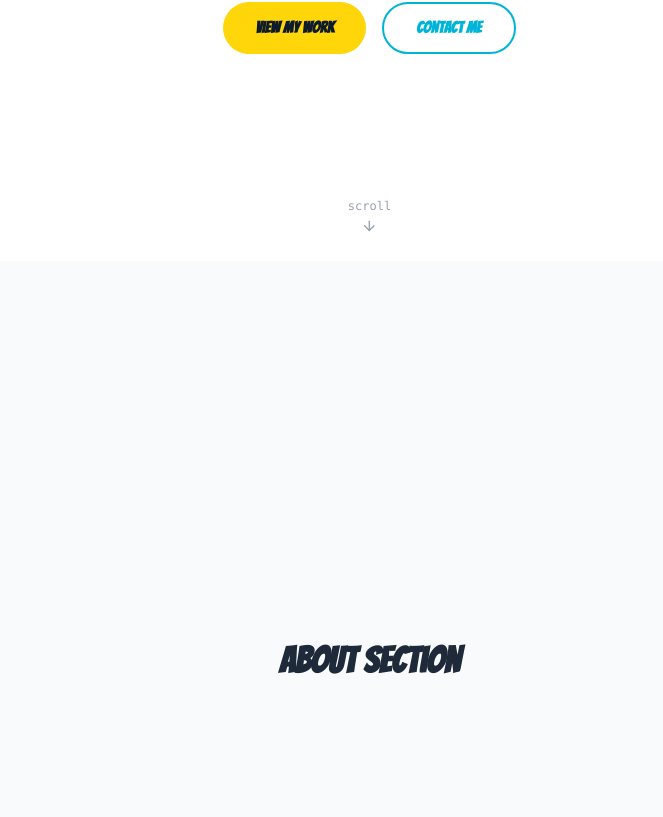
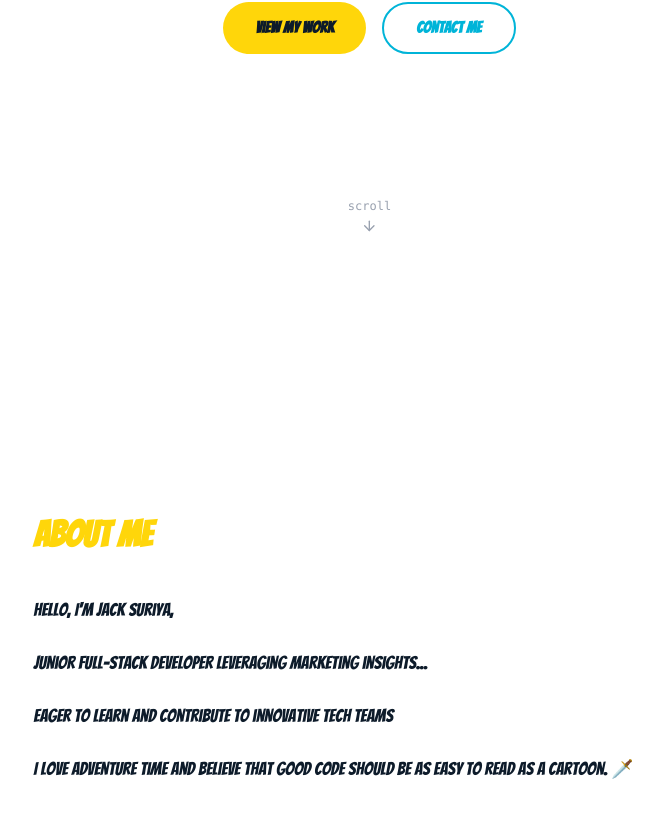
Before and after one commit to suriya899/my-portfolio, a React (Vite) app in the folder frontend/: page / in a window 1280 px wide. Shown: the part 539-1356 px from the top of the page, without its empty margins (263-926 px from the left). Built offline with nearby package versions, Linux system fonts and the light colour scheme.

Commit message:
feat: add About section with stagger animation

```diff
--- a/frontend/src/App.jsx
+++ b/frontend/src/App.jsx
@@ -60,6 +60,7 @@
 
 import Navbar from "./components/ui/Navbar";
 import Hero from "./components/sections/Hero"; // ← เพิ่มบรรทัดนี้
+import About from "./components/sections/About";
 
 function App() {
   return (
@@ -70,9 +71,11 @@ function App() {
       <Hero />
 
       {/* Section จำลองที่เหลือ — ยังคงไว้ทดสอบ Navbar scroll */}
-      <section id="about" className="min-h-screen flex items-center justify-center bg-gray-50 dark:bg-gray-900">
+      {/* <section id="about" className="min-h-screen flex items-center justify-center bg-gray-50 dark:bg-gray-900">
         <h1 className="text-4xl font-bold text-gray-800 dark:text-white">About Section</h1>
-      </section>
+      </section> */}
+
+      <About />
 
       <section id="skills" className="min-h-screen flex items-center justify-center">
         <h1 className="text-4xl font-bold text-gray-800 dark:text-white">Skills Section</h1>
--- a/frontend/src/components/sections/About.jsx
+++ b/frontend/src/components/sections/About.jsx
@@ -0,0 +1,52 @@
+// About.jsx
+// แสดง Section แนะนำตัว Jack ดึงข้อมูลจาก personalInfo.about[]
+import { motion } from "framer-motion";
+import { personalInfo } from "../../data/portfolioData";
+// ✅ ใช้ Named Import เสมอ — portfolioData.js ไม่มี default export
+
+export default function About() {
+  return (
+    // section id="about" เพื่อให้ Navbar scroll มาหาได้
+    <section
+      id="about"
+      className="min-h-screen flex items-center justify-center px-6 py-20"
+    >
+      {/* กล่องเนื้อหากลางหน้า จำกัดความกว้างสูงสุดที่ 2xl */}
+      <div className="max-w-2xl w-full">
+        {/* --- Title --- */}
+        <motion.h2
+          className="text-4xl font-bold text-jake mb-10"
+          // fade + เลื่อนขึ้นมาจากด้านล่าง
+          initial={{ opacity: 0, y: 30 }}
+          whileInView={{ opacity: 1, y: 0 }}
+          // whileInView = animate เมื่อ element เข้ามาใน viewport
+          viewport={{ once: true }}
+          // once: true = animate แค่ครั้งเดียว ไม่ repeat
+          transition={{ duration: 0.6 }}
+        >
+          About Me
+        </motion.h2>
+
+        {/* --- Paragraphs --- */}
+        {/* personalInfo.about คือ array of strings */}
+        {/* .map() วนสร้าง <p> ทีละ paragraph */}
+        {personalInfo.about.map((paragraph, index) => (
+          <motion.p
+            key={index}
+            // key ต้องไม่ซ้ำกัน ใช้ index เพราะ paragraph ไม่มี id
+            className="text-lg leading-relaxed mb-6 text-dark dark:text-white opacity-80"
+            // leading-relaxed = ระยะห่างบรรทัดสบายตา
+            // opacity-80 = ลดความเข้มนิดหน่อยให้ดูนุ่มขึ้น
+            initial={{ opacity: 0, y: 20 }}
+            whileInView={{ opacity: 1, y: 0 }}
+            viewport={{ once: true }}
+            // delay แต่ละ paragraph ตามลำดับ เพื่อให้ไหลทีละอัน
+            transition={{ duration: 0.5, delay: index * 0.15 }}
+          >
+            {paragraph}
+          </motion.p>
+        ))}
+      </div>
+    </section>
+  );
+}
```
